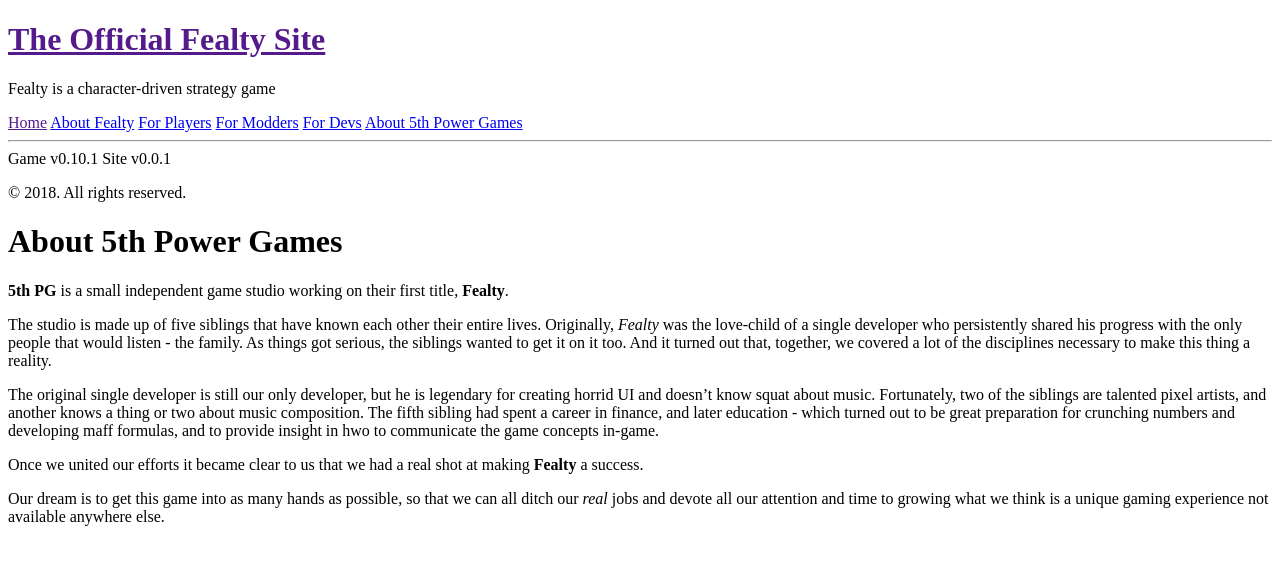
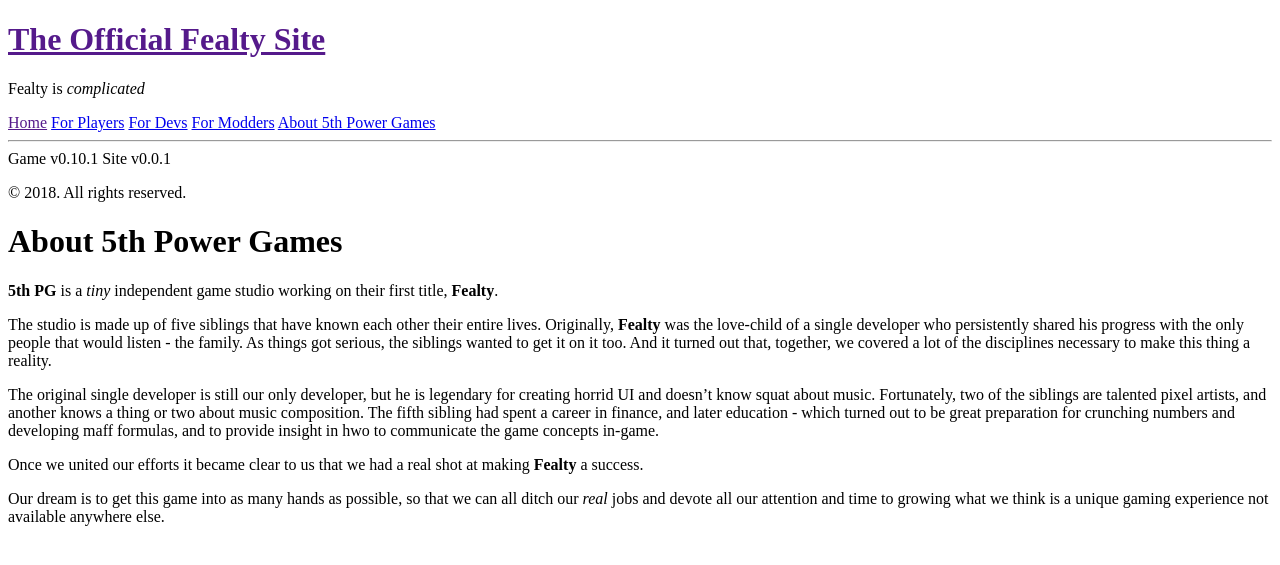
Before and after one commit to sdporres/fealtyweb, a Jekyll site: the page built from pages/pg.md, in a window 1280 px wide. Shown: the top 565 px of the page. Built offline with Jekyll 4.4.1, drawn with Linux system fonts in a browser that asks for light colours; comment, search, counter and statistics services are not loaded.

Commit message:
bunch of text, hide the aboutfealty page

```diff
--- a/_config.yml
+++ b/_config.yml
@@ -5,7 +5,7 @@ highlighter:      rouge
 # Setup
 title:            The Official Fealty Site
 tagline:
-description:      "Fealty is a character-driven strategy game"
+description:      "Fealty is <i>complicated</i>"
 url:              https://oldserge.github.io/fealtyweb/
 baseurl:          /
                   # the optional subpath of your site, e.g. "/my-jekyll-site/"
--- a/pages/5_about5thPG.md
+++ b/pages/pg.md
@@ -3,9 +3,9 @@ layout: page
 title: About 5th Power Games
 ---
 
-**5th PG** is a small independent game studio working on their first title, **Fealty**.
+**5th PG** is a _tiny_ independent game studio working on their first title, **Fealty**.
 
-The studio is made up of five siblings that have known each other their entire lives. Originally, _Fealty_ was the love-child of a single developer who persistently shared his progress with the only people that would listen - the family. As things got serious, the siblings wanted to get it on it too. And it turned out that, together, we covered a lot of the disciplines necessary to make this thing a reality.
+The studio is made up of five siblings that have known each other their entire lives. Originally, **Fealty** was the love-child of a single developer who persistently shared his progress with the only people that would listen - the family. As things got serious, the siblings wanted to get it on it too. And it turned out that, together, we covered a lot of the disciplines necessary to make this thing a reality.
 
 The original single developer is still our only developer, but he is legendary for creating horrid UI and doesn't know squat about music. Fortunately, two of the siblings are talented pixel artists, and another knows a thing or two about music composition. The fifth sibling had spent a career in finance, and later education - which turned out to be great preparation for crunching numbers and developing maff formulas, and to provide insight in hwo to communicate the game concepts in-game.
 
```
Also changed, not shown: pages/2_forplayers.md (deleted, +0 -6 lines), pages/3_formodders.md (deleted, +0 -4 lines), pages/4_fordevelopers.md (deleted, +0 -4 lines), pages/aboutgame.md (renamed from pages/1_aboutgame.md, +1 -1 lines), pages/allplayers.md (added, +26 -0 lines), pages/developers.md (added, +34 -0 lines), pages/modders.md (added, +14 -0 lines), public/images/fealty_ico.png (deleted).
